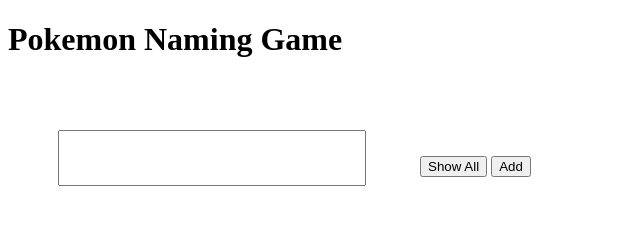
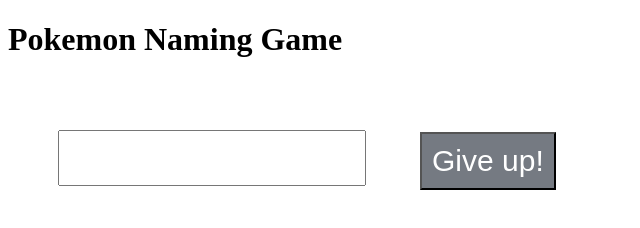
Before and after one commit to vidgit/JSApps, a plain HTML site: page PokemonNameGame/index.html in a window 1280 px wide. Shown: the whole page, without its empty margins (0-640 px from the left). Drawn offline with Linux system fonts and the light colour scheme.

Commit message:
Removing extra buttons

```diff
--- a/PokemonNameGame/css/main.css
+++ b/PokemonNameGame/css/main.css
@@ -8,6 +8,16 @@
         font-size: 22px;
         width: 300px;
         height: 50px;
+}
+button{
+  padding:10px;
+  font-size: 30px;
+  color:white;
+  background-color:#757A82;
+}
+
+button:hover{
+  background-color: black;
 }
 
 td{
--- a/PokemonNameGame/index.html
+++ b/PokemonNameGame/index.html
@@ -7,11 +7,11 @@
   <title>Pokemon Naming Game</title>
   <link rel="stylesheet" href="css\main.css">
 </head>
-<body>
+<body onload="addPokemon()">
   <h1>Pokemon Naming Game</h1>
   <input class="text" style="font-size:40px" id="pokemonName" type="text" onkeypress="checkInput()">
-  <button onclick="showAll()">Show All</button>
-  <button onclick="addPokemon()">Add</button>
+  <button onclick="showAll()">Give up!</button>
+  <!--<button onclick="addPokemon()">Add</button>-->
   <table class="text">
     <thead>
     </thead>
```
